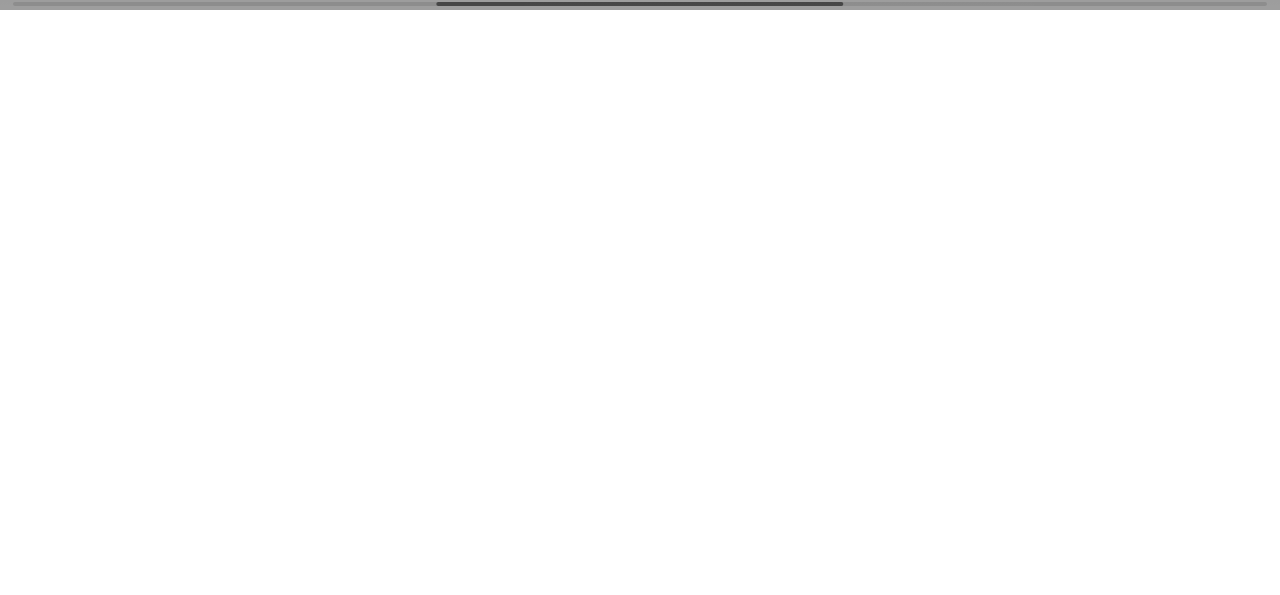
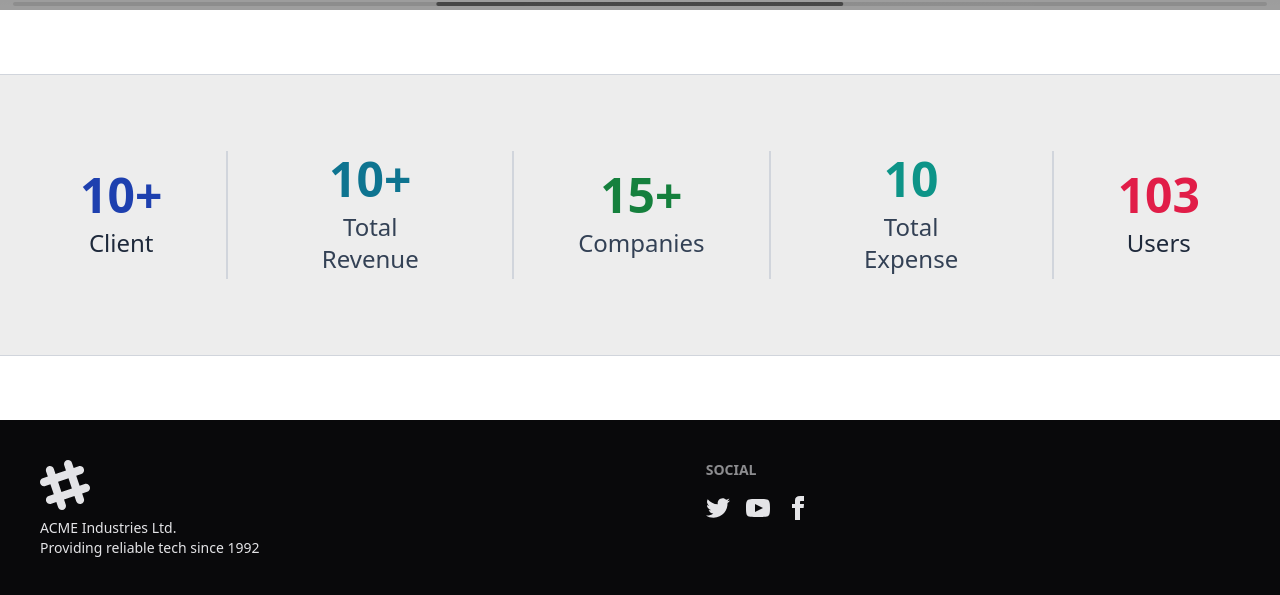
Before and after one commit to AnkonChy/expense_tracker_client, a React (Vite) app: page / in a window 1280 px wide. Shown: the part 655-1250 px from the top of the page. Before the commit the page ends 800 px from the top, so only its background shows below. Built offline with nearby package versions, Linux system fonts and the light colour scheme; grey boxes are pictures that could not be loaded.

Commit message:
impact at a glance section added in home page

```diff
--- a/package.json
+++ b/package.json
@@ -12,9 +12,11 @@
   "dependencies": {
     "@tailwindcss/vite": "^4.1.11",
     "react": "^19.1.0",
+    "react-countup": "^6.5.3",
     "react-dom": "^19.1.0",
     "react-hot-toast": "^2.5.2",
     "react-icons": "^5.5.0",
+    "react-intersection-observer": "^9.16.0",
     "react-router": "^7.6.3",
     "sweetalert2": "^11.22.2",
     "swiper": "^11.2.10",
--- /dev/null
+++ b/src/components/Footer/Footer.jsx
@@ -0,0 +1,66 @@
+import React from "react";
+
+const Footer = () => {
+  return (
+    <footer className="footer sm:footer-horizontal bg-neutral text-neutral-content p-10">
+      <aside>
+        <svg
+          width="50"
+          height="50"
+          viewBox="0 0 24 24"
+          xmlns="http://www.w3.org/2000/svg"
+          fillRule="evenodd"
+          clipRule="evenodd"
+          className="fill-current"
+        >
+          <path d="M22.672 15.226l-2.432.811.841 2.515c.33 1.019-.209 2.127-1.23 2.456-1.15.325-2.148-.321-2.463-1.226l-.84-2.518-5.013 1.677.84 2.517c.391 1.203-.434 2.542-1.831 2.542-.88 0-1.601-.564-1.86-1.314l-.842-2.516-2.431.809c-1.135.328-2.145-.317-2.463-1.229-.329-1.018.211-2.127 1.231-2.456l2.432-.809-1.621-4.823-2.432.808c-1.355.384-2.558-.59-2.558-1.839 0-.817.509-1.582 1.327-1.846l2.433-.809-.842-2.515c-.33-1.02.211-2.129 1.232-2.458 1.02-.329 2.13.209 2.461 1.229l.842 2.515 5.011-1.677-.839-2.517c-.403-1.238.484-2.553 1.843-2.553.819 0 1.585.509 1.85 1.326l.841 2.517 2.431-.81c1.02-.33 2.131.211 2.461 1.229.332 1.018-.21 2.126-1.23 2.456l-2.433.809 1.622 4.823 2.433-.809c1.242-.401 2.557.484 2.557 1.838 0 .819-.51 1.583-1.328 1.847m-8.992-6.428l-5.01 1.675 1.619 4.828 5.011-1.674-1.62-4.829z"></path>
+        </svg>
+        <p>
+          ACME Industries Ltd.
+          <br />
+          Providing reliable tech since 1992
+        </p>
+      </aside>
+      <nav>
+        <h6 className="footer-title">Social</h6>
+        <div className="grid grid-flow-col gap-4">
+          <a>
+            <svg
+              xmlns="http://www.w3.org/2000/svg"
+              width="24"
+              height="24"
+              viewBox="0 0 24 24"
+              className="fill-current"
+            >
+              <path d="M24 4.557c-.883.392-1.832.656-2.828.775 1.017-.609 1.798-1.574 2.165-2.724-.951.564-2.005.974-3.127 1.195-.897-.957-2.178-1.555-3.594-1.555-3.179 0-5.515 2.966-4.797 6.045-4.091-.205-7.719-2.165-10.148-5.144-1.29 2.213-.669 5.108 1.523 6.574-.806-.026-1.566-.247-2.229-.616-.054 2.281 1.581 4.415 3.949 4.89-.693.188-1.452.232-2.224.084.626 1.956 2.444 3.379 4.6 3.419-2.07 1.623-4.678 2.348-7.29 2.04 2.179 1.397 4.768 2.212 7.548 2.212 9.142 0 14.307-7.721 13.995-14.646.962-.695 1.797-1.562 2.457-2.549z"></path>
+            </svg>
+          </a>
+          <a>
+            <svg
+              xmlns="http://www.w3.org/2000/svg"
+              width="24"
+              height="24"
+              viewBox="0 0 24 24"
+              className="fill-current"
+            >
+              <path d="M19.615 3.184c-3.604-.246-11.631-.245-15.23 0-3.897.266-4.356 2.62-4.385 8.816.029 6.185.484 8.549 4.385 8.816 3.6.245 11.626.246 15.23 0 3.897-.266 4.356-2.62 4.385-8.816-.029-6.185-.484-8.549-4.385-8.816zm-10.615 12.816v-8l8 3.993-8 4.007z"></path>
+            </svg>
+          </a>
+          <a>
+            <svg
+              xmlns="http://www.w3.org/2000/svg"
+              width="24"
+              height="24"
+              viewBox="0 0 24 24"
+              className="fill-current"
+            >
+              <path d="M9 8h-3v4h3v12h5v-12h3.642l.358-4h-4v-1.667c0-.955.192-1.333 1.115-1.333h2.885v-5h-3.808c-3.596 0-5.192 1.583-5.192 4.615v3.385z"></path>
+            </svg>
+          </a>
+        </div>
+      </nav>
+    </footer>
+  );
+};
+
+export default Footer;
--- /dev/null
+++ b/src/components/Impact/Impact.jsx
@@ -0,0 +1,94 @@
+
+import React from 'react';
+import CountUp from 'react-countup';
+import { useInView } from 'react-intersection-observer';
+
+const Impact = () => {
+  const { ref, inView } = useInView({ triggerOnce: true });
+  return (
+    <div
+      ref={ref}
+      className="flex shadow-none my-shadow2 flex-col md:flex-row text-center items-center justify-center gap-6 md:gap10 border-t border-b border-gray-300 p-10 bg md:my-16 bg-[#ededed]"
+    >
+      <div className="border-gray-200 p-10 my-shadow2 lg:no-my-shadow2">
+        {inView && (
+          <CountUp
+            className="text-[#1e40af] text-5xl font-bold" // deep violet, contrasts softly on light bg
+            start={0}
+            end={10}
+            duration={4}
+            delay={0}
+            suffix="+"
+          />
+        )}
+        <p className="text-2xl text-[#1e293b] mt-2">Client</p>{' '}
+        {/* Darker slate */}
+      </div>
+
+      <div className="md:h-32 w-4/5 md:w-0 md:border-l-2 border-gray-300"></div>
+
+      <div className="border-gray-200 p-10 my-shadow2 lg:no-my-shadow2">
+        {inView && (
+          <CountUp
+            className="text-[#0e7490] text-5xl font-bold" // unchanged
+            start={0}
+            end={10}
+            duration={4}
+            delay={0}
+            suffix="+"
+          />
+        )}
+        <p className="text-2xl text-[#334155] mt-2">Total Revenue</p>
+      </div>
+
+      <div className="md:h-32 w-4/5 md:w-0 md:border-l-2 border-gray-300"></div>
+
+      <div className="border-gray-200 p-10 my-shadow2 lg:no-my-shadow2">
+        {inView && (
+          <CountUp
+            className="text-[#15803d] text-5xl font-bold" // unchanged
+            start={0}
+            end={15}
+            duration={4}
+            delay={0}
+            suffix="+"
+          />
+        )}
+        <p className="text-2xl text-[#334155] mt-2">Companies</p>
+      </div>
+
+      <div className="md:h-32 w-4/5 md:w-0 md:border-l-2 border-gray-300"></div>
+
+      <div className="border-gray-200 p-10 my-shadow2 lg:no-my-shadow2">
+        {inView && (
+          <CountUp
+            className="text-[#0d9488] text-5xl font-bold" // unchanged
+            start={0}
+            end={10}
+            duration={4}
+            delay={0}
+          />
+        )}
+        <p className="text-2xl text-[#334155] mt-2">Total Expense</p>
+      </div>
+
+      <div className="md:h-32 w-4/5 md:w-0 md:border-l-2 border-gray-300"></div>
+
+      <div className="p-10 my-shadow2 lg:no-my-shadow2 ">
+        {inView && (
+          <CountUp
+            className="text-[#e11d48] text-5xl font-bold" // deep red, bold but elegant on light bg
+            start={0}
+            end={103}
+            duration={4}
+            delay={0}
+          />
+        )}
+        <p className="text-2xl text-[#1e293b] mt-2">Users</p>{' '}
+        {/* Darker slate */}
+      </div>
+    </div>
+  );
+};
+
+export default Impact;
--- a/src/pages/Home/Home.jsx
+++ b/src/pages/Home/Home.jsx
@@ -1,10 +1,13 @@
-import React from "react";
 import Slider from "../../components/Slider/Slider";
+import Footer from "../../components/Footer/Footer";
+import Impact from "../../components/Impact/Impact";
 
 const Home = () => {
   return (
     <div>
       <Slider />
+      <Impact />
+      <Footer />
     </div>
   );
 };
```
Also changed, not shown: 1 other file (tests, documents, lock files or other folders).
